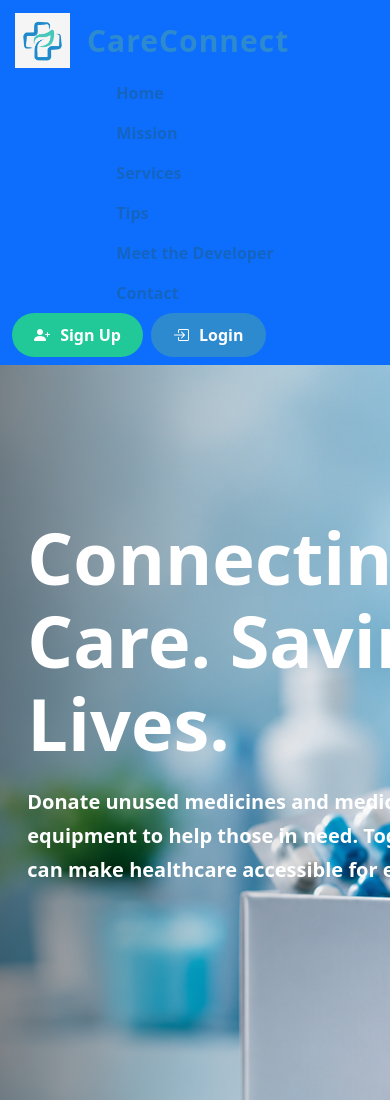
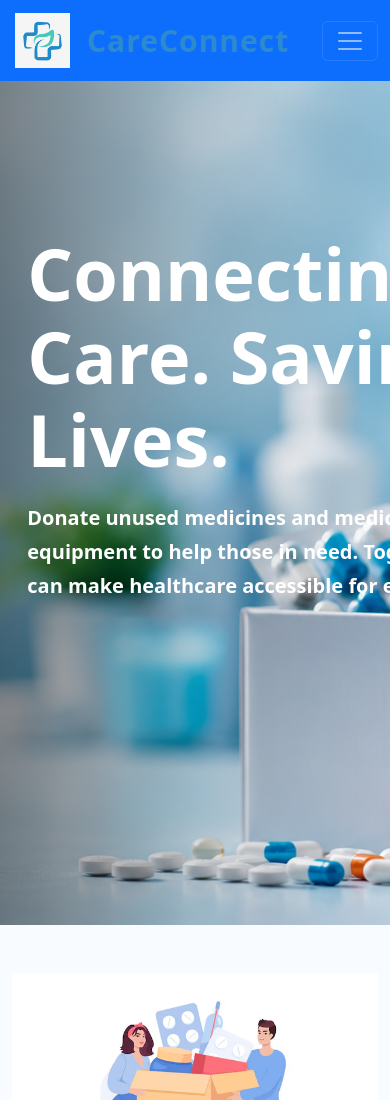
Before and after one commit to Ishika-2212/CareConnect, a website: page public/index.html in a window 390 px wide. Shown: the top 1100 px of the page. Drawn offline with nearby package versions, Linux system fonts and the light colour scheme.

Commit message:
Update index.html

```diff
--- a/public/index.html
+++ b/public/index.html
@@ -160,43 +160,79 @@
 
 <body>
   <!-- navbar -->
+<!-- Navbar -->
 <nav class="navbar navbar-expand-lg navbar-dark bg-primary">
   <div class="container-fluid">
-      <!-- Logo + Website Name -->
+
+    <!-- Logo -->
     <a class="navbar-brand d-flex align-items-center" href="#">
       <img src="pics/logo.avif" class="logo" alt="Logo">
       <span class="site-name">CareConnect</span>
     </a>
-      <ul class="navbar-nav mx-auto">
+
+    <!-- Hamburger Button -->
+    <button class="navbar-toggler" type="button"
+            data-bs-toggle="collapse"
+            data-bs-target="#navbarContent"
+            aria-controls="navbarContent"
+            aria-expanded="false"
+            aria-label="Toggle navigation">
+      <span class="navbar-toggler-icon"></span>
+    </button>
+
+    <!-- Collapsible Content -->
+    <div class="collapse navbar-collapse" id="navbarContent">
+
+      <!-- Center Links -->
+      <ul class="navbar-nav mx-auto mb-2 mb-lg-0">
+
         <li class="nav-item">
           <a class="nav-link" href="#home">Home</a>
         </li>
+
         <li class="nav-item">
           <a class="nav-link" href="#mission">Mission</a>
         </li>
+
         <li class="nav-item">
           <a class="nav-link" href="#services">Services</a>
         </li>
+
         <li class="nav-item">
           <a class="nav-link" href="#tips">Tips</a>
         </li>
+
         <li class="nav-item">
           <a class="nav-link" href="#developer">Meet the Developer</a>
         </li>
+
         <li class="nav-item">
           <a class="nav-link" href="#contact">Contact</a>
         </li>
+
       </ul>
-      <!-- Right Side Buttons -->
-      <div class="d-flex ">
-        <button type="button" class="btn signup-btn me-2" data-bs-toggle="modal" data-bs-target="#signupModal">
+
+      <!-- Right Buttons -->
+      <div class="d-flex flex-column flex-lg-row gap-2">
+
+        <button type="button"
+                class="btn signup-btn"
+                data-bs-toggle="modal"
+                data-bs-target="#signupModal">
           <i class="bi bi-person-plus-fill"></i> Sign Up
         </button>
-        <button type="button" class="btn login-btn" data-bs-toggle="modal" data-bs-target="#loginModal">
+
+        <button type="button"
+                class="btn login-btn"
+                data-bs-toggle="modal"
+                data-bs-target="#loginModal">
           <i class="bi bi-box-arrow-in-right"></i> Login
         </button>
 
       </div>
+
+    </div>
+
   </div>
 </nav>
   <!-- for sign up -->
```
Lines whose indentation alone changed are shown as unchanged.
